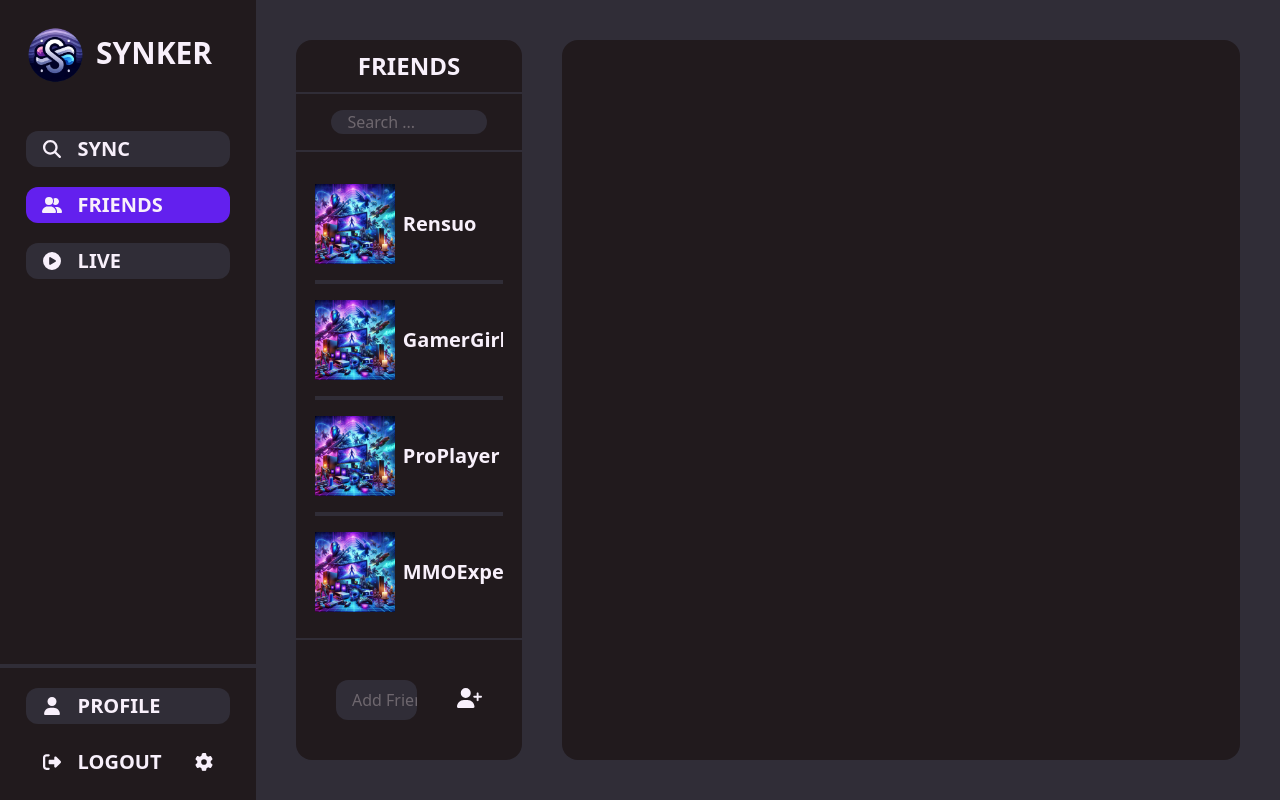
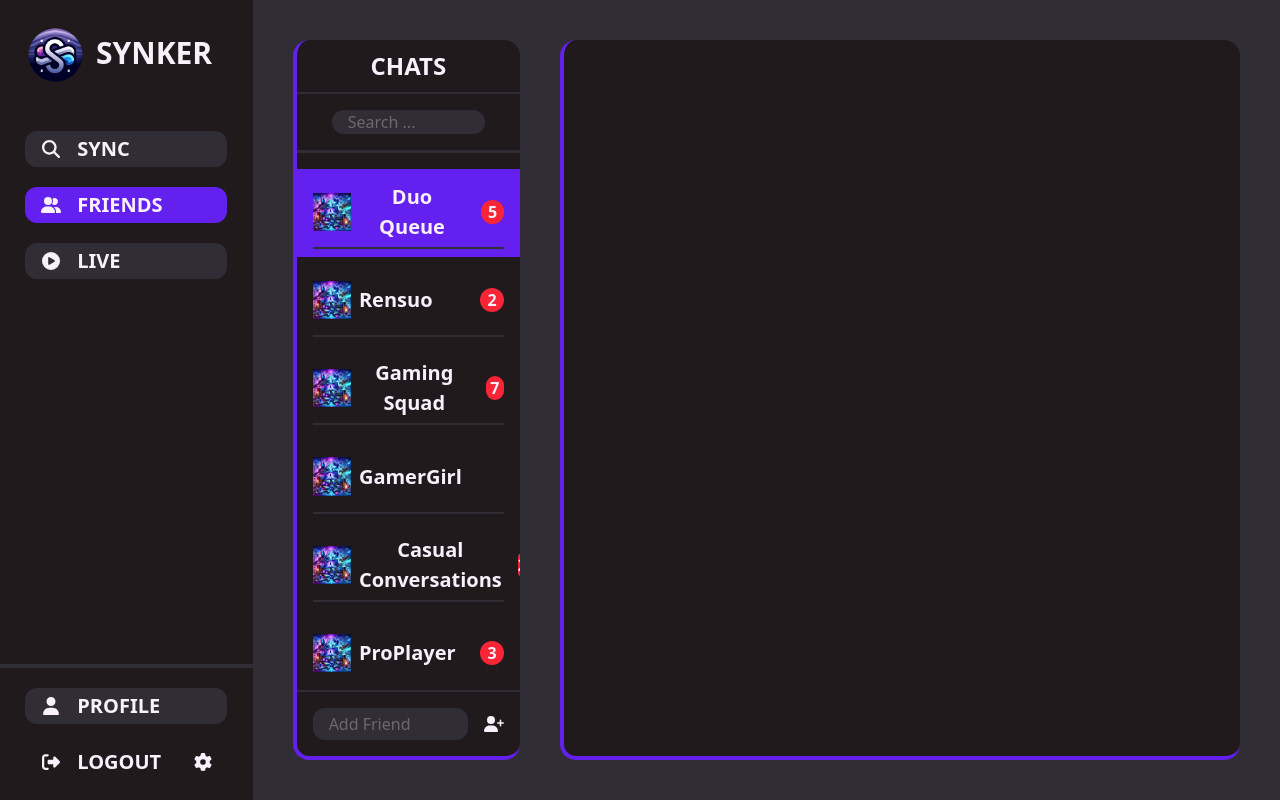
Before and after one commit to varangill/Synker, a React (Vite) app in the folder client/: page /friends in a window 1280 px wide. Built offline with nearby package versions, Linux system fonts and the light colour scheme; a web font is replaced by a local one.

Commit message:
add notifications on friendslist
notification feature, ui changes, and type changes to friend

```diff
--- a/client/src/mockData/testFriendList.json
+++ b/client/src/mockData/testFriendList.json
@@ -6,7 +6,8 @@
       "profilePicture": "/assets/images/background.png",
       "active": true
     },
-    "lastMessageSent": "2024-08-08T12:30:00Z"
+    "lastMessageSent": "2024-08-08T12:30:00Z",
+    "unreadCount": 2
   },
   {
     "friend": {
@@ -15,7 +16,8 @@
       "profilePicture": "/assets/images/background.png",
       "active": true
     },
-    "lastMessageSent": "2024-08-07T15:45:00Z"
+    "lastMessageSent": "2024-08-07T15:45:00Z",
+    "unreadCount": 0
   },
   {
     "friend": {
@@ -24,7 +26,8 @@
       "profilePicture": "/assets/images/background.png",
       "active": false
     },
-    "lastMessageSent": "2024-08-06T09:15:00Z"
+    "lastMessageSent": "2024-08-06T09:15:00Z",
+    "unreadCount": 3
   },
   {
     "friend": {
@@ -33,7 +36,8 @@
       "profilePicture": "/assets/images/background.png",
       "active": true
     },
-    "lastMessageSent": "2024-08-05T14:00:00Z"
+    "lastMessageSent": "2024-08-05T14:00:00Z",
+    "unreadCount": 0
   },
   {
     "friend": {
@@ -42,7 +46,8 @@
       "profilePicture": "/assets/images/background.png",
       "active": true
     },
-    "lastMessageSent": "2024-08-04T11:20:00Z"
+    "lastMessageSent": "2024-08-04T11:20:00Z",
+    "unreadCount": 1
   },
   {
     "friend": {
@@ -51,24 +56,103 @@
       "profilePicture": "/assets/images/background.png",
       "active": false
     },
-    "lastMessageSent": "2024-08-03T16:45:00Z"
+    "lastMessageSent": "2024-08-03T16:45:00Z",
+    "unreadCount": 4
   },
   {
-    "friend": {
+    "id": "7",
+    "members": [
+      {
+        "id": "1",
+        "username": "Rensuo",
+        "profilePicture": "/assets/images/background.png",
+        "active": true
+      },
+      {
+        "id": "3",
+        "username": "ProPlayer",
+        "profilePicture": "/assets/images/background.png",
+        "active": false
+      }
+    ],
+    "chatName": "Duo Queue",
+    "chatProfilePicture": "/assets/images/background.png",
+    "lastMessageSent": "2024-08-08T13:00:00Z",
+    "unreadCount": 5
+  },
+  {
+    "id": "8",
+    "members": [
+      {
+        "id": "2",
+        "username": "GamerGirl",
+        "profilePicture": "/assets/images/background.png",
+        "active": true
+      },
+      {
+        "id": "4",
+        "username": "MMOExpert",
+        "profilePicture": "/assets/images/background.png",
+        "active": true
+      },
+      {
+        "id": "5",
+        "username": "CasualGamer",
+        "profilePicture": "/assets/images/background.png",
+        "active": true
+      }
+    ],
+    "chatName": "Gaming Squad",
+    "chatProfilePicture": "/assets/images/background.png",
+    "lastMessageSent": "2024-08-07T16:30:00Z",
+    "unreadCount": 7
+  },
+  {
+    "id": "9",
+    "members": [
+      {
         "id": "6",
         "username": "Kelly",
         "profilePicture": "/assets/images/background.png",
         "active": false
       },
-    "lastMessageSent": "2024-08-03T16:45:00Z"
+      {
+        "id": "5",
+        "username": "CasualGamer",
+        "profilePicture": "/assets/images/background.png",
+        "active": true
+      }
+    ],
+    "chatName": "Casual Conversations",
+    "chatProfilePicture": "/assets/images/background.png",
+    "lastMessageSent": "2024-08-06T18:45:00Z",
+    "unreadCount": 2
   },
   {
-    "friend": {
-      "id": "6",
-      "username": "Kelly",
+    "id": "10",
+    "members": [
+      {
+        "id": "1",
+        "username": "Rensuo",
         "profilePicture": "/assets/images/background.png",
-      "active": false
+        "active": true
       },
-    "lastMessageSent": "2024-08-03T16:45:00Z"
+      {
+        "id": "2",
+        "username": "GamerGirl",
+        "profilePicture": "/assets/images/background.png",
+        "active": true
+      },
+      {
+        "id": "4",
+        "username": "MMOExpert",
+        "profilePicture": "/assets/images/background.png",
+        "active": true
+      }
+    ],
+    "chatName": "Strategy Group",
+    "chatProfilePicture": "/assets/images/background.png",
+    "lastMessageSent": "2024-08-05T14:45:00Z",
+    "unreadCount": 9
   }
 ]
--- a/client/src/ui/components/friends/ChatWindow.tsx
+++ b/client/src/ui/components/friends/ChatWindow.tsx
@@ -1,12 +1,24 @@
 import { Chat } from "../../../types/Chat";
+import React, { useEffect, useState } from "react";
+import windowResize from "../../utils/WindowResize";
+
 interface ChatWindowProps {
   chat: Chat;
 }
 
 const ChatWindow: React.FC<ChatWindowProps> = ({ chat }) => {
+  const [isMobile, setIsMobile] = useState(window.innerWidth <= 650);
   // TODO: Get the last opened chat messages to display first
+
+  useEffect(() => {
+    windowResize(setIsMobile);
+  }, []);
   return (
-    <div className="w-full h-full bg-gray-200 rounded-2xl">
+    <div
+      className={` flex flex-col items-center bg-gray-200 w-full h-full ${
+        isMobile ? "" : "rounded-2xl border-l-4 border-b-4 border-purple-100"
+      }`}
+    >
       {chat.messages.map((message, index) => (
         <div key={index}>{message.content}</div>
       ))}
--- a/client/src/ui/components/friends/FriendsList.tsx
+++ b/client/src/ui/components/friends/FriendsList.tsx
@@ -1,34 +1,58 @@
 import React, { useEffect, useState } from "react";
 import { FontAwesomeIcon } from "@fortawesome/react-fontawesome";
 import { faUserPlus } from "@fortawesome/free-solid-svg-icons";
-import { Friend } from "../../../types/Chat";
+import { ChatList } from "../../../types/Chat";
 import Title from "../common/Title";
+import windowResize from "../../utils/WindowResize";
 
 interface FriendsListProps {
-  friend: Friend[];
+  chatItems: ChatList[];
+  selectedChat: ChatList;
+  handleChatSelect: (chat: ChatList) => void;
 }
 
-const FriendsList: React.FC<FriendsListProps> = ({ friend }) => {
-  const [friendList, setFriendList] = useState(friend);
+const FriendsList: React.FC<FriendsListProps> = ({
+  chatItems,
+  selectedChat,
+  handleChatSelect,
+}) => {
+  const [filteredChatList, setFilteredChatList] = useState(chatItems);
   const [filter, setFilter] = useState("");
   const [addFriend, setAddFriend] = useState("");
-  const [isMobile, setIsMobile] = useState(window.innerWidth <= 650);
+  const [isMobile, setIsMobile] = useState(window.innerWidth <= 800);
+
+  // TODO: Debouncing
 
   useEffect(() => {
-    const filteredFriends = friend.filter((user) =>
-      user.friend.username.toLowerCase().includes(filter.toLowerCase())
+    const filteredChats = chatItems.filter((item) =>
+      "friend" in item
+        ? item.friend.username.toLowerCase().includes(filter.toLowerCase())
+        : item.chatName.toLowerCase().includes(filter.toLowerCase())
     );
-    setFriendList(filteredFriends);
-  }, [filter, friend]);
+    setFilteredChatList(filteredChats);
+  }, [filter, chatItems]);
 
-  // TODO: Add friend functionality
-  const addFriendClick = () => {
-    setFriendList([]);
+  useEffect(() => {
+    windowResize(setIsMobile);
+  }, []);
+
+  const addFriendClick = (addFriend: string) => {
+    // TODO: Add friend functionality
+    if (addFriend == "") {
+      console.log("Please enter a valid username");
+    }
+    console.log("Adding friend: ", addFriend);
   };
 
   return (
-    <div className="rounded-2xl flex flex-col items-center bg-gray-200 w-1/3 h-full mr-10">
-      <Title title="FRIENDS" />
+    <div
+      className={`flex flex-col items-center bg-gray-200 w-1/3 min-w-[150px] h-full ${
+        isMobile
+          ? "border-r-4 border-purple-100"
+          : "rounded-2xl mr-10 border-l-4 border-b-4 border-purple-100"
+      }`}
+    >
+      <Title title="CHATS" />
       <div className="bg-gray-100 h-1 w-full"></div>
       <div className="search-bar-container p-4 w-full flex justify-center">
         <input
@@ -36,32 +60,69 @@ const FriendsList: React.FC<FriendsListProps> = ({ friend }) => {
           value={filter}
           onChange={(e) => setFilter(e.target.value)}
           placeholder="Search ..."
-          className="bg-gray-100 w-4/5 rounded-xl pl-4 text-white"
+          className="bg-gray-100 w-4/5 min-w-[120px] rounded-xl pl-4 text-white"
         ></input>
       </div>
       <div className="bg-gray-100 h-1 w-full mb-4"></div>
-      <div className="friend-list-container text-white flex flex-col w-5/6 overflow-y-auto no-scrollbar flex-grow">
-        {friendList.map((user, index) => (
-          <button key={index}>
+      <div className="friend-list-container text-white flex flex-col w-full overflow-y-auto no-scrollbar flex-grow">
+        {filteredChatList.map((item, index) => (
+          <button
+            key={index}
+            onClick={() => handleChatSelect(item)}
+            className={`pl-4 pt-2 pb-2 pr-4 ${
+              "friend" in selectedChat && "friend" in item
+                ? selectedChat.friend.id === item.friend.id
+                  ? "bg-purple-100"
+                  : "hover:bg-gray-300"
+                : "id" in selectedChat && "id" in item
+                ? selectedChat.id === item.id
+                  ? "bg-purple-100"
+                  : "hover:bg-gray-300"
+                : "hover:bg-gray-300"
+            }`}
+          >
             <div className="friend flex flex-row gap-2 items-center mt-4 mb-4">
-              <img src={user.friend.profilePicture} className="h-20 w-20"></img>
-              <div className="btn-text">{user.friend.username}</div>
+              <img
+                src={
+                  "friend" in item
+                    ? item.friend.profilePicture
+                    : item.chatProfilePicture
+                }
+                className="h-1/5 w-1/5"
+                alt={
+                  "friend" in item
+                    ? `${item.friend.username}'s profile`
+                    : `${item.chatName} group chat profile`
+                }
+              />
+              <div className="btn-text">
+                {"friend" in item ? item.friend.username : item.chatName}
+              </div>
+              <div className="flex flex-grow"></div>
+              {item.unreadCount > 0 && (
+                <div className="bg-red rounded-full h-6 w-6 text-white font-bold flex items-center justify-center">
+                  {item.unreadCount}
+                </div>
+              )}
             </div>
-            <div className="w-full bg-gray-100 h-1"></div>
+            <div className="w-full bg-gray-100 h-0.5"></div>
           </button>
         ))}
       </div>
       <div className="bg-gray-100 h-1 w-full mt-4"></div>
-      <div className="add-friend-container p-10 text-white flex items-center">
+      <div className="add-friend-container p-4 text-white flex items-center">
         <input
           type="text"
           value={addFriend}
           onChange={(e) => setAddFriend(e.target.value)}
           placeholder="Add Friend"
-          className="bg-gray-100 w-4/5 h-10 rounded-xl pl-4 text-white mr-10"
+          className="bg-gray-100 w-full h-8 rounded-xl pl-4 text-white mr-4 text-base"
         ></input>
-        <button onClick={addFriendClick}>
-          <FontAwesomeIcon icon={faUserPlus} className="text-xl" />
+        <button onClick={() => addFriendClick(addFriend)}>
+          <FontAwesomeIcon
+            icon={faUserPlus}
+            className="object-contain h-2/4 w-5 text-white"
+          />
         </button>
       </div>
     </div>
--- a/client/src/ui/pages/FriendsPage.tsx
+++ b/client/src/ui/pages/FriendsPage.tsx
@@ -1,37 +1,64 @@
-import("../../App.css");
+import { useEffect, useState } from "react";
+import { ChatList } from "../../types/Chat";
 import Navigation from "../components/common/Navigation";
 import FriendsList from "../components/friends/FriendsList";
 import ChatWindow from "../components/friends/ChatWindow";
 import testFriendList from "../../mockData/testFriendList.json";
 import windowResize from "../utils/WindowResize";
-import { useEffect, useState } from "react";
 
 // TODO: Get data from the back-end
-const parsedFriendList = testFriendList.map((friend) => ({
-  ...friend,
-  lastMessageSent: new Date(friend.lastMessageSent),
+
+const parsedChatList: ChatList[] = [...testFriendList].map((item) => ({
+  ...item,
+  lastMessageSent: new Date(item.lastMessageSent),
 }));
+
+parsedChatList.sort(
+  (a, b) => Number(b.lastMessageSent) - Number(a.lastMessageSent)
+);
 
 export default function FriendsPage() {
   const [isMobile, setIsMobile] = useState(window.innerWidth <= 650);
+  const [selectedChat, setSelectedChat] = useState<ChatList>(parsedChatList[0]);
+
+  // TODO: Once a chat is selected, unreadCount should go to 0
 
   useEffect(() => {
     windowResize(setIsMobile);
   }, []);
 
+  const handleChatSelect = (chat: ChatList) => {
+    setSelectedChat(chat);
+    console.log(chat);
+  };
+
   return (
     <div className="App flex flex-row bg-gray-100 h-screen">
       <Navigation />
-      <div className="friends-screen-container flex flex-row w-full h-full flex-wrap overflow-x-hidden">
-        <div className={`w-full h-full  ${isMobile ? "mt-20" : "p-10"}`}>
+      <div
+        className={`friends-screen-container flex w-full flex-wrap overflow-x-hidden h-full justify-center gap-10 ${
+          isMobile ? "" : "p-10"
+        }`}
+      >
+        <div className={`w-full h-full ${isMobile ? "pt-[90px]" : ""}`}>
           <div className="flex flex-row w-full h-full">
-            <FriendsList friend={parsedFriendList} />
+            <FriendsList
+              chatItems={parsedChatList}
+              selectedChat={selectedChat}
+              handleChatSelect={handleChatSelect}
+            />
             <ChatWindow
               chat={{
-                id: "",
-                members: [],
-                active: false,
-                messages: [],
+                id: "friend" in selectedChat ? "" : selectedChat.id, // Use the ID for group chats
+                chatName:
+                  "friend" in selectedChat
+                    ? selectedChat.friend.username
+                    : selectedChat.chatName,
+                members:
+                  "friend" in selectedChat
+                    ? [selectedChat.friend]
+                    : selectedChat.members,
+                messages: [], // Load actual chat messages
               }}
             />
           </div>
--- a/client/src/ui/pages/LivePage.tsx
+++ b/client/src/ui/pages/LivePage.tsx
@@ -26,10 +26,10 @@ export default function LivePage() {
     <div className="App flex flex-row bg-gray-100 h-screen">
       <Navigation />
 
-      <div className="live-game-screen-container flex w-full flex-wrap overflow-x-hidden p-10 gap-10 h-full justify-center">
+      <div className="live-game-screen-container flex w-full flex-wrap overflow-x-hidden p-10 gap-10 h-full justify-center no-scrollbar">
         <div
           className={`xl:w-1/5 lg:w-1/3 md:w-full sm:w-full flex flex-col ${
-            isMobile ? "mt-20" : ""
+            isMobile ? "pt-[90px]" : ""
           }`}
         >
           <div className="game-selection-container w-full h-1/4 max-h-52 mb-5">
--- a/client/tailwind.config.js
+++ b/client/tailwind.config.js
@@ -14,7 +14,7 @@ export default {
       pink: "#ff49db",
       orange: "#ff7849",
       green: "#13ce66",
-      red: "#d1001f",
+      red: "#F72536",
       gold: "#F2841A",
       yellow: "#e5de00",
       gray: {
```
Also changed, not shown: client/src/types/Chat.tsx (+15 -3 lines). Lines whose indentation alone changed are shown as unchanged.
